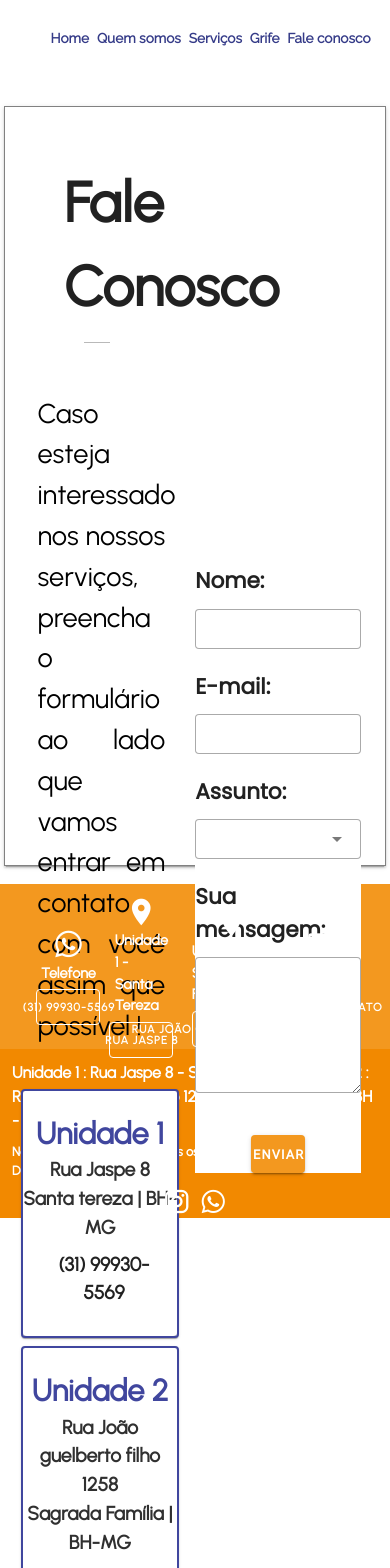
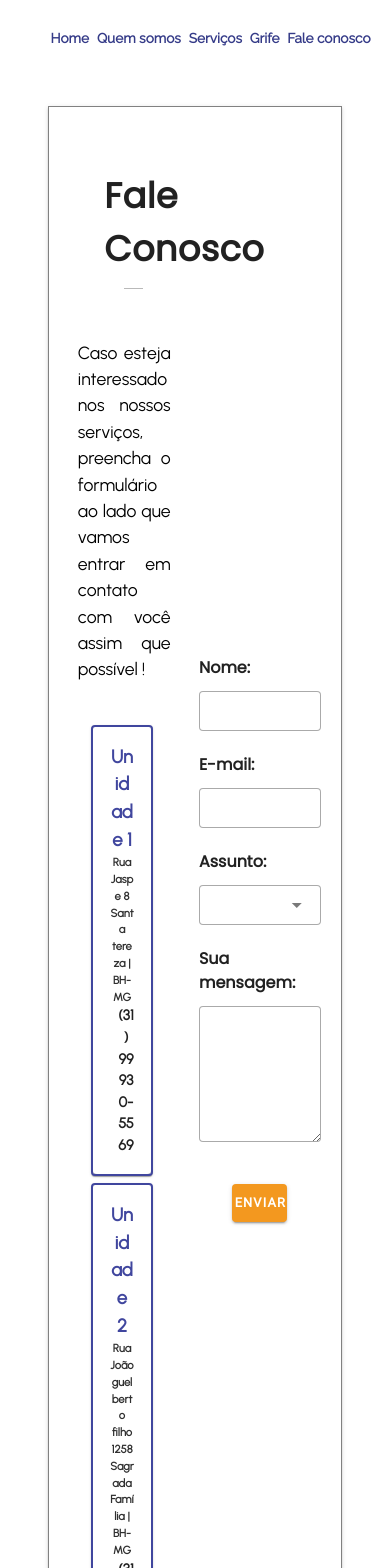
Before and after one commit to thiagoms00/pet-port, a Vue app: page /contato in a window 390 px wide. Shown: the top 1568 px of the page. Built offline with nearby package versions, Linux system fonts and the light colour scheme.

Commit message:
ajustes de responsividade

```diff
--- a/src/components/Contact.vue
+++ b/src/components/Contact.vue
@@ -100,7 +100,7 @@ export default {
 
 .contact-text {
     font-family: 'Poppins-Regular';
-    font-size: 2.8rem;
+    font-size: 2.6rem;
     font-weight: bolder;
     color: #40469e;
     -webkit-font-smoothing: antialiased;
--- a/src/components/ContactBody.vue
+++ b/src/components/ContactBody.vue
@@ -79,7 +79,7 @@ export default {
 
 </script>
 <template>
-    <v-container>
+    <v-container fluid class="px-15">
         <v-row cols="16" class="d-flex contact-row elevation-2 justify-center">
             <v-col cols="5" class="contact-col left-col">
                 <h1 class="text-fale">Fale Conosco</h1>
@@ -90,25 +90,19 @@ export default {
 
                 <v-row class="cards-row align-center justify-center">
 
-                    <v-card class="unidade-card py-5"  :width="300" hover
-                    subtitle-class="card-subtitle">
+                    <v-card class="unidade-card py-5" :width="300" hover>
                         <h4 class="custom-title"> Unidade 1</h4>
                         <h4 class="custom-sub"> Rua Jaspe 8</h4>
                         <h4 class="custom-text"> Santa tereza | BH-MG</h4>
 
-                        <v-card-actions>
-                            <h4 class="ml-2 card-number">(31) 99930-5569</h4>
-                        </v-card-actions>
+                        <h4 class="ml-2 card-number">(31) 99930-5569</h4>
                     </v-card>
 
-                    <v-card class="unidade-card py-5"  :width="300" hover
-                    subtitle-class="card-subtitle">
+                    <v-card class="unidade-card py-5" :width="300" hover>
                         <h4 class="custom-title"> Unidade 2</h4>
                         <h4 class="custom-sub"> Rua João guelberto filho 1258</h4>
                         <h4 class="custom-text"> Sagrada Família | BH-MG</h4>
-                        <v-card-actions>
-                            <h4 class="ml-2 card-number">(31) 9388-0850</h4>
-                        </v-card-actions>
+                        <h4 class="ml-2 card-number">(31) 9388-0850</h4>
                     </v-card>
 
                 </v-row>
@@ -119,17 +113,22 @@ export default {
                     <div class="custom-form">
 
                         <h3 class="label-form">Nome: </h3>
-                        <v-text-field label="" variant="outlined" density="compact" v-model="nameModel"
-                            :rules="[v => !!v || 'Campo Obrigatório']" class="message-field"></v-text-field>
+                        <div class="field-wrapper">
+                            <v-text-field label="" variant="outlined" density="compact" v-model="nameModel" :height="100"
+                                :rules="[v => !!v || 'Campo Obrigatório']" class="message-field"></v-text-field>
+                        </div>
 
                         <h3 class="label-form">E-mail: </h3>
+                        <div class="field-wrapper"></div>
                         <v-text-field label="" variant="outlined" density="compact" v-model="emailModel"
                             :rules="[v => !!v || 'Campo Obrigatório']" class="message-field"></v-text-field>
                         <h3 class="label-form">Assunto: </h3>
+                        <div class="field-wrapper"></div>
                         <v-select v-model="selectSubjectModel" :items="items" density="compact"
                             :rules="[v => !!v || 'Campo Obrigatório']" label="" variant="outlined" class="message-field"
                             required></v-select>
                         <h3 class="label-form">Sua mensagem:</h3>
+                        <div class="field-area-wrapper"></div>
                         <v-textarea label="" class="message-field" variant="outlined" density="compact"
                             v-model="messageModel"></v-textarea>
 
@@ -169,8 +168,10 @@ export default {
 .contact-row {
     flex-direction: row;
     gap: 1vw;
-    height: 90vh;
     border: 1px solid rgb(129, 129, 129);
+    padding-top: 5vh;
+    padding-bottom: 5vh;
+
 
 }
 
@@ -183,58 +184,56 @@ export default {
 }
 
 .text-fale {
-    font-family: 'Urbanist-Regular';
+    font-family: 'Poppins-Regular';
     font-weight: 600;
     font-size: 3.5rem;
-    margin-top: 5vh;
+    margin-top: 1vh;
     margin-left: 8vw;
     letter-spacing: 0.1vw;
 }
 
-.text-desc{
+.text-desc {
     font-size: 2.5rem;
+    font-family: 'Roboto-Regular';
+
 }
 
-.cards-row{
+.cards-row {
     margin-top: 5vh;
     gap: 2vw;
 }
 
 
-.unidade-card{
+.unidade-card {
     font-family: 'Urbanist-Regular';
     border: 2px solid #40469e;
 }
 
-.custom-title{
+.custom-title {
     font-size: 1.9rem !important;
     color: #40469e;
 
 }
 
-.custom-sub{
-    font-size: 1.2rem !important;
-
-    color: rgb(48, 48, 48);
-    width: 100%;
-    text-align: center;
-
-}
-
-.custom-text{
+.custom-sub {
     font-size: 1.2rem !important;
     color: rgb(48, 48, 48);
     text-align: center;
 
 }
 
-.unidade-card h4{
-    width: 100%;
+.custom-text {
+    font-size: 1.2rem !important;
+    color: rgb(48, 48, 48);
     text-align: center;
 
 }
 
-.card-number{
+.unidade-card h4 {
+    text-align: center;
+}
+
+.card-number {
     font-size: 1.2rem;
 }
 
@@ -303,4 +302,52 @@ export default {
     background-color: #f3981f;
     color: #FFF;
 }
+
+@media (max-width: 1600px) {
+
+    .text-fale {
+        font-size: 2.2rem !important;
+    }
+
+    .text-desc {
+        font-size: 1.1rem !important;
+
+    }
+
+    .unidade-card {
+        padding: 2vh !important;
+        width: 16vw !important;
+    }
+
+    .custom-title {
+        font-size: 1.15rem !important;
+    }
+
+    .custom-sub {
+        font-size: 0.7rem !important;
+
+    }
+
+    .custom-text {
+        font-size: 0.7rem !important;
+
+    }
+
+    .card-number {
+        font-size: 0.9rem;
+
+    }
+
+    .label-form {
+        font-size: 1rem !important;
+    }
+
+
+
+    .message-field{
+        max-height: 100% !important;
+        max-width: 100% !important;
+
+    }
+}
 </style>
```
